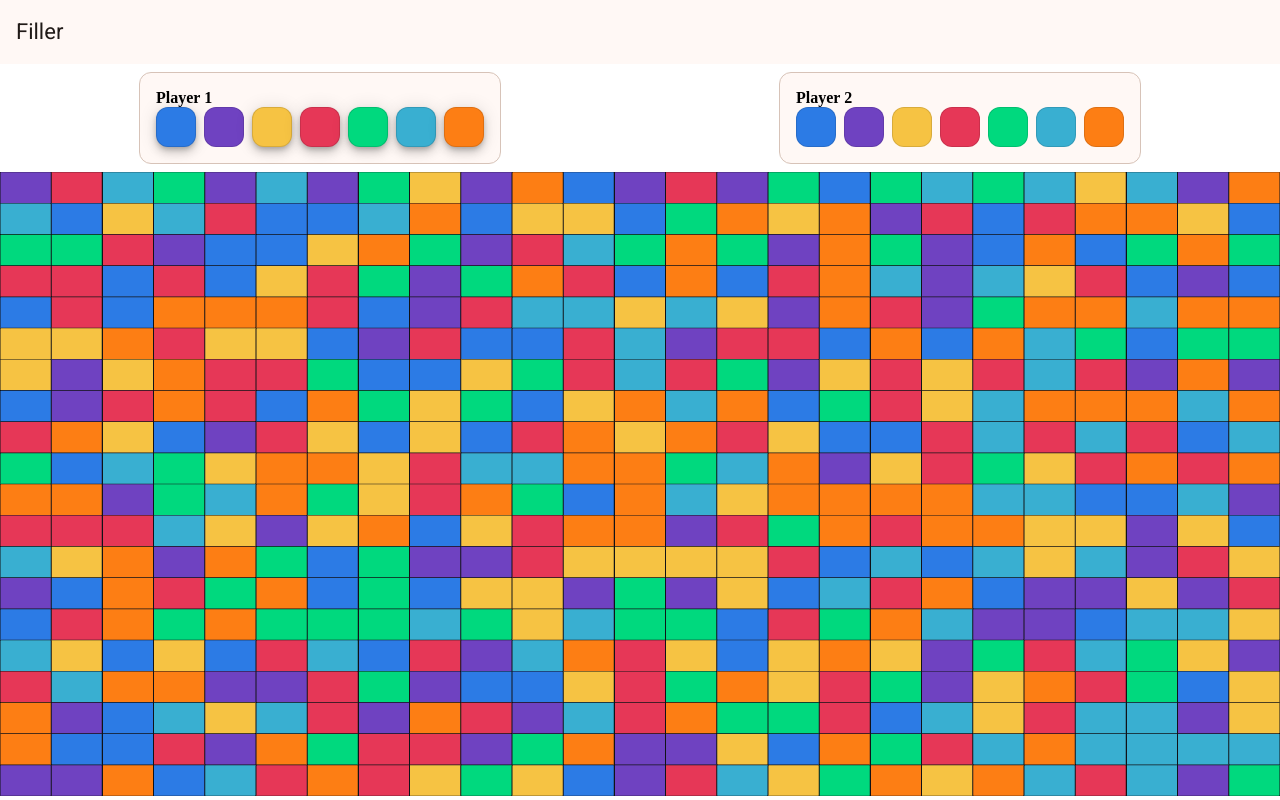
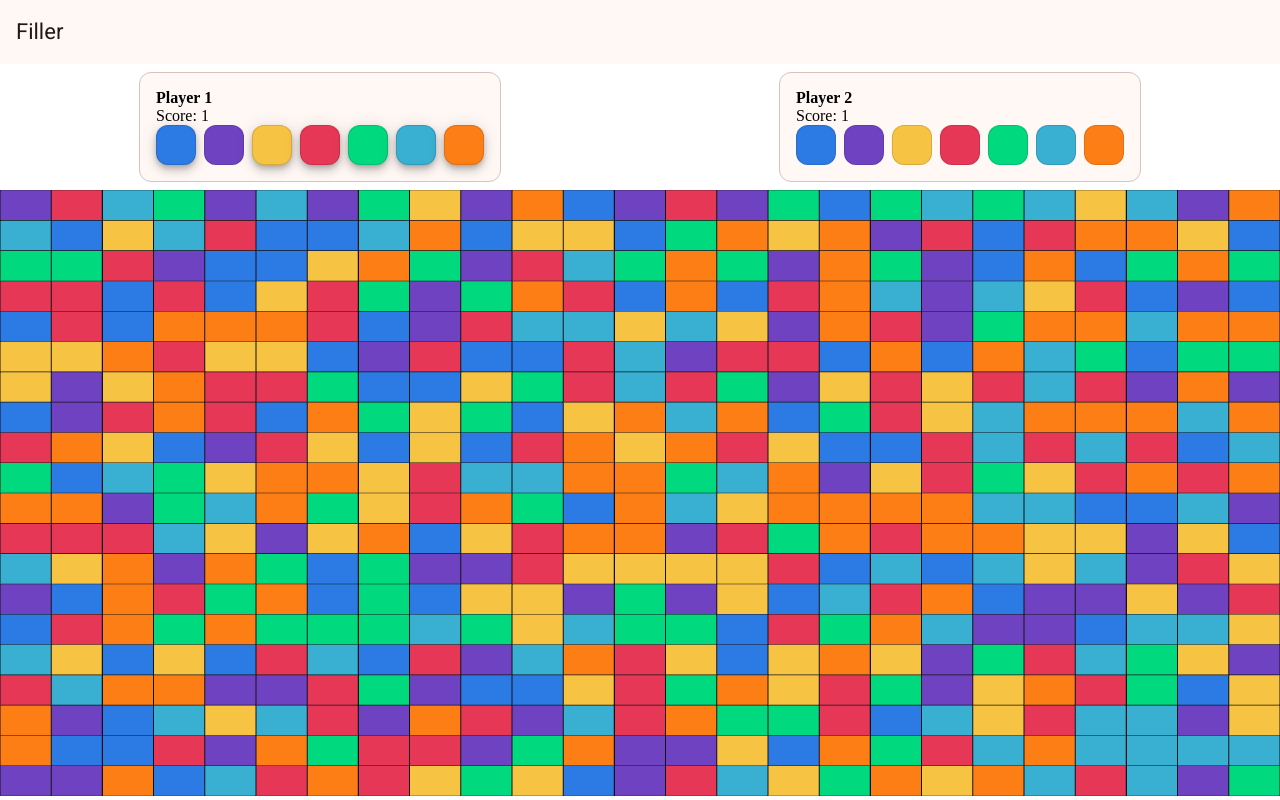
Before and after one commit to VitaliyTyupa/filler, an Angular app: page / in a window 1280 px wide. Built offline with nearby package versions, Linux system fonts and the light colour scheme.

Commit message:
Show player scores in color picker

```diff
--- a/src/app/main/game-page/color-picker/color-picker.component.html
+++ b/src/app/main/game-page/color-picker/color-picker.component.html
@@ -3,6 +3,7 @@
     <mat-card class="user" appearance="outlined">
       <mat-card-content>
       <div class="user-name">{{ user.name }}</div>
+      <div class="user-score">Score: {{ user.currentScore }}</div>
       <div class="palette">
         @for (color of palette; let colorIndex = $index; track colorIndex) {
           <button
--- a/src/app/main/game-page/color-picker/color-picker.component.ts
+++ b/src/app/main/game-page/color-picker/color-picker.component.ts
@@ -11,7 +11,7 @@ import {MatCard, MatCardContent} from '@angular/material/card';
 })
 export class ColorPickerComponent {
   @Input({ required: true })
-  users: Array<{ id: number; name: string }> = [];
+  users: Array<{ id: number; name: string; currentScore: number }> = [];
 
   @Input({ required: true })
   palette: string[] = [];
--- a/src/app/main/game-page/game-page.component.ts
+++ b/src/app/main/game-page/game-page.component.ts
@@ -22,7 +22,8 @@ export class GamePageComponent implements OnInit, AfterViewInit, OnDestroy {
   private grid?: GameGrid;
   private readonly gridConfig = { cols: 25, rows: 20 };
 
-  users: Array<{ id: number; name: string }> = [];
+  private baseUsers: Array<{ id: number; name: string }> = [];
+  users: Array<{ id: number; name: string; currentScore: number }> = [];
   palette: string[] = [];
   state?: GameState;
   validMovesByUser: Record<number, boolean[]> = {};
@@ -30,7 +31,7 @@ export class GamePageComponent implements OnInit, AfterViewInit, OnDestroy {
   constructor(private readonly gameService: GameService) {}
 
   ngOnInit(): void {
-    this.users = this.gameService.getUsers();
+    this.baseUsers = this.gameService.getUsers();
     this.palette = this.gameService.getPalette();
 
     this.state = this.gameService.generateInitialState({
@@ -39,6 +40,7 @@ export class GamePageComponent implements OnInit, AfterViewInit, OnDestroy {
       paletteSize: this.palette.length || DEFAULT_PALETTE.length
     });
 
+    this.updateUsersWithScore();
     this.updateValidMoves();
   }
 
@@ -83,6 +85,7 @@ export class GamePageComponent implements OnInit, AfterViewInit, OnDestroy {
     }
 
     this.state = this.gameService.applyMove(this.state, event.userId as PlayerId, event.colorIndex);
+    this.updateUsersWithScore();
     this.updateValidMoves();
 
     console.log('current player', this.state.currentPlayer, 'score', this.state.score);
@@ -105,4 +108,15 @@ export class GamePageComponent implements OnInit, AfterViewInit, OnDestroy {
 
     this.validMovesByUser = mapping;
   }
+
+  private updateUsersWithScore(): void {
+    if (!this.state) {
+      return;
+    }
+
+    this.users = this.baseUsers.map((user) => ({
+      ...user,
+      currentScore: this.state?.score?.[user.id] ?? 0
+    }));
+  }
 }
```
